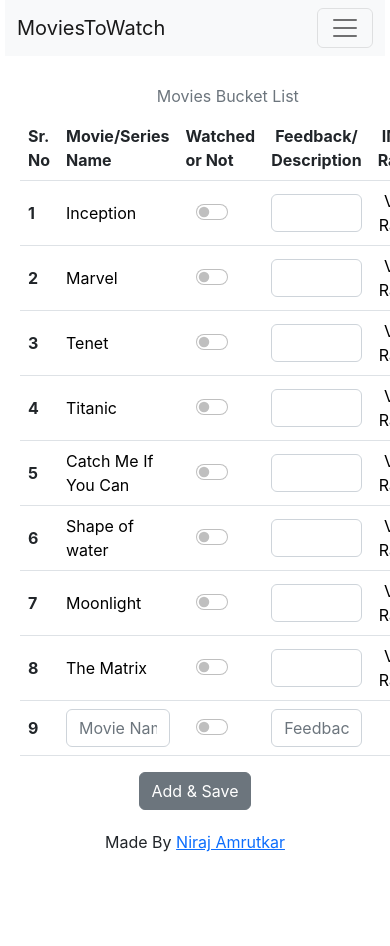
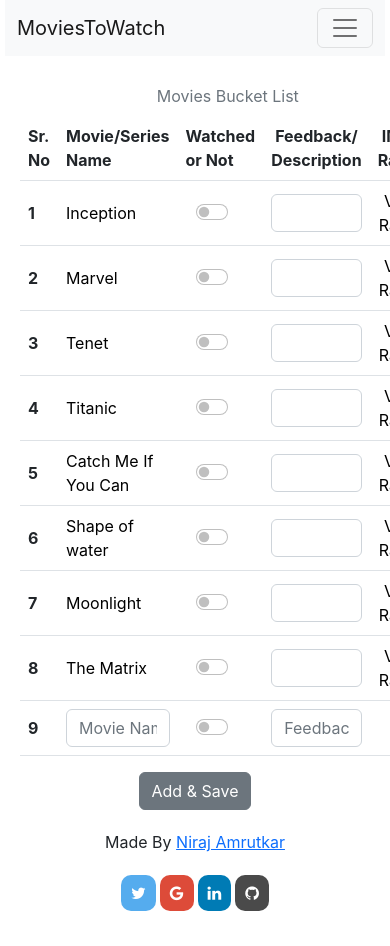
Before and after one commit to Niraj2003/MyMovies, a React (Create React App) app: page / in a window 390 px wide. Shown: the top 946 px of the page. Before the commit the page ends 870 px from the top, so only its background shows below. Built offline with nearby package versions, Linux system fonts and the light colour scheme.

Commit message:
Added social logos in footer

```diff
--- a/src/components/Myfooter.css
+++ b/src/components/Myfooter.css
@@ -1,4 +1,60 @@
-.foot{
+@media only screen and (max-width: 870px) {
+    /* For mobile phones: */
+    .logos {
+        text-align: end;
+        margin-bottom: 30px;
+    }
+}
+
+.fa {
+    align-items: center;
+    padding: 10px 10px 10px 10px;
+    text-align: center;
+    text-decoration: none;
+    margin: 5px 2px;
+    border-radius: 10px;
+}
+
+.fa:hover {
+    opacity: 0.7;
+}
+
+.fa-facebook {
+    background: #3B5998;
+    color: white;
+}
+
+.fa-twitter {
+    background: #55ACEE;
+    color: white;
+}
+
+.fa-google {
+    background: #dd4b39;
+    color: white;
+}
+
+.fa-linkedin {
+    background: #007bb5;
+    color: white;
+}
+
+.fa-youtube {
+    background: #bb0000;
+    color: white;
+}
+
+.fa-instagram {
+    background: #125688;
+    color: white;
+}
+
+.fa-github {
+    background: #4a4a4a;
+    color: white;
+}
+
+.logos {
+    text-align: center;
     vertical-align: bottom;
-    font-size: 15px;
 }
--- a/src/components/Myfooter.js
+++ b/src/components/Myfooter.js
@@ -4,7 +4,17 @@
 
 function Myfooter() {
     return (
+        <>
+        <link rel="stylesheet" href="https://cdnjs.cloudflare.com/ajax/libs/font-awesome/4.7.0/css/font-awesome.min.css"></link>
         <div className="bottom my-3" > <center>Made By <a href='https://www.linkedin.com/in/niraj-amrutkar/' target="_blank" rel="noopener noreferrer">Niraj Amrutkar</a></center> </div>
+        <div className="logos">
+            <a href="https://twitter.com/AmrutkarNiraj" target="_blank" rel="noopener noreferrer" className="fa fa-twitter"> </a>
+            <a href="mailto:amrutkarniraj21@gmail.com?subject=Mail from our Website"  className="fa fa-google"> </a>
+            <a href="https://www.linkedin.com/in/niraj-amrutkar/" target="_blank" rel="noopener noreferrer" className="fa fa-linkedin"> </a>
+            <a href="https://github.com/Niraj2003" target="_blank" rel="noopener noreferrer" className="fa fa-github"> </a>
+        </div>
+
+        </>
     )
 }
 
```
